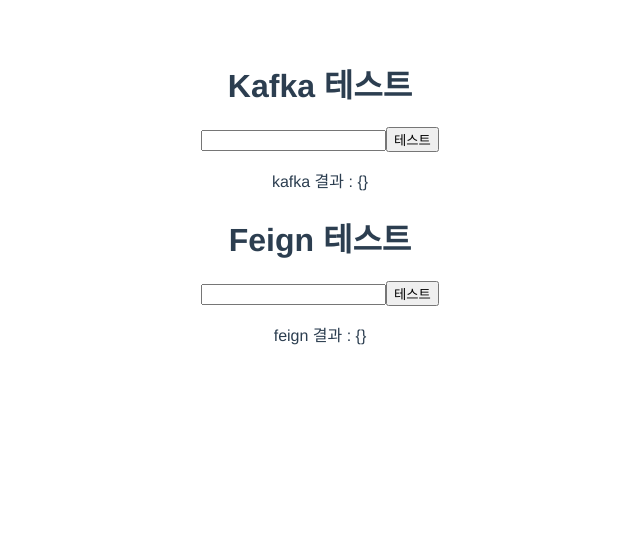
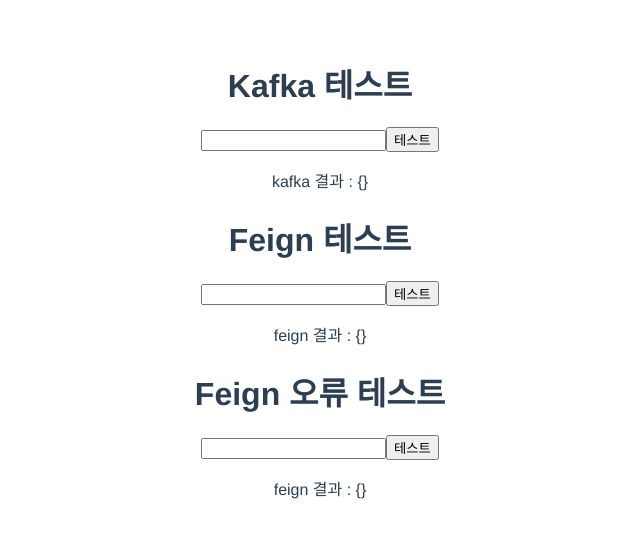
Before and after one commit to zod425/vite-front-test, a Vue app: page / in a window 1280 px wide. Shown: the top 538 px of the page, without its empty margins (320-960 px from the left). Built offline with nearby package versions, Linux system fonts and the light colour scheme.

Commit message:
예제 테스트 진행 중

```diff
--- a/src/App.vue
+++ b/src/App.vue
@@ -9,6 +9,11 @@
   <input type="text" v-model="params.feignMessage">
   <button @click="testFiegn">테스트</button>
   <p> feign 결과 : {{feignResult}}</p>
+
+  <h1>Feign 오류 테스트</h1>
+  <input type="text" v-model="params.feignMessage">
+  <button @click="testFiegnFail">테스트</button>
+  <p> feign 결과 : {{feignFailResult}}</p>
 </template>
 
 <script>
@@ -25,6 +30,7 @@
     return {
       kafkaResult: {},
       feignResult: {},
+      feignFailResult: {},
       params: {},
     }
   },
@@ -40,6 +46,12 @@
       exampleService.getFeign(this.params).then(res => {
         this.feignResult = res;
       });
+    },
+
+    testFiegnFail() {
+      exampleService.setFeign(this.params).then(res => {
+        this.feignFailResult = res;
+      });
     }
   }
 }
--- a/src/api/index.ts
+++ b/src/api/index.ts
@@ -1,5 +1,6 @@
 import axios, { AxiosRequestConfig, AxiosRequestHeaders } from "axios";
 import qs from "qs";
+import { ElMessageBox } from "element-plus";
 import { Options } from "@/types/common/api";
 import store from "@/store";
 
@@ -81,15 +82,9 @@
   // axios 실행
   try {
     const response = await axios(config);
-    if (!disableLoading) {
-      await store.dispatch("loading/end");
-    }
-    // pagination result 셋팅
-    if (pageOptions !== null) {
-      pageOptions.total = response.data.totalElements || 0;
-      return Promise.resolve({ data: response.data.content });
-    }
     return response;
   } catch (error: any) {
+    // 오류 발생시 그 메시지 그대로 리턴
+    return error.response;
   }
 };
--- a/src/api/modules/example.ts
+++ b/src/api/modules/example.ts
@@ -26,7 +26,7 @@
   /**
    * [POST] setFeign
    */
-  setFeign: (): AxiosPromise => {
-    return request(`${API_PATH_PREFIX}/setFeign`, { method: "POST" });
+  setFeign: (params): AxiosPromise => {
+    return request(`${API_PATH_PREFIX}/setFeign`, { method: "POST" , params: params});
   },
 };
--- a/src/main.ts
+++ b/src/main.ts
@@ -7,7 +7,6 @@
 import store from "./store";
 
 // 공통 css
-import "./assets/styles/index.scss";
 import "@mdi/font/scss/materialdesignicons.scss";
 
 // import element-plus
```
